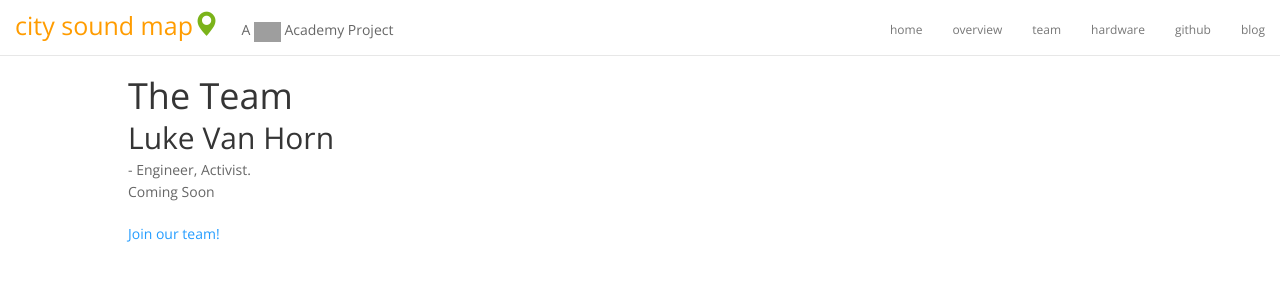
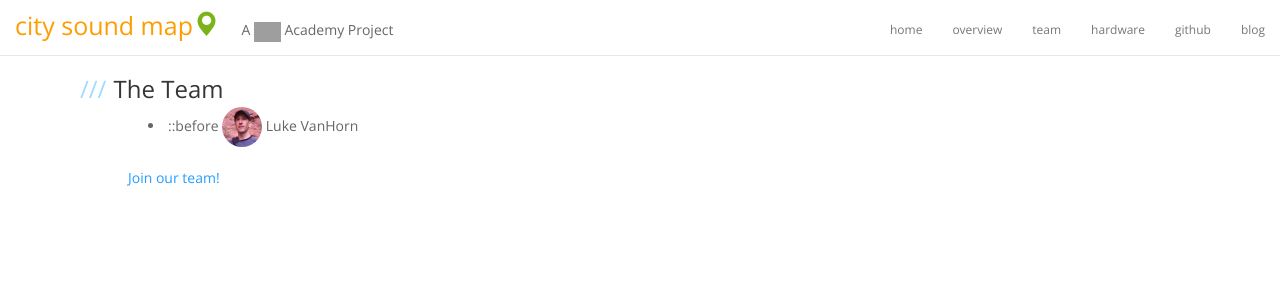
Before and after one commit to lukevanhorn/citysoundmap, a Jekyll site: the page built from team.html, in a window 1280 px wide. Shown: the top 300 px of the page. Built offline with Jekyll 4.4.1, drawn with Linux system fonts in a browser that asks for light colours; nearby versions of some CDN libraries; grey boxes are pictures that could not be loaded.

Commit message:
new pages

```diff
--- a/stylesheets/stylesheet.css
+++ b/stylesheets/stylesheet.css
@@ -42,6 +42,12 @@ h3 {
   box-sizing: border-box;
 }
 */
+
+.avatar {
+    width: 40px;
+    height: 40px;
+    border-radius: 20px;
+}
 
 p em {
   font-weight: bold;
--- a/team.html
+++ b/team.html
@@ -2,12 +2,13 @@
 layout: default
 title: City Sound Map
 ---
-    <h1>The Team</h1>
-
-    <h2>Luke Van Horn</h2> - Engineer, Activist.
-
-    <p>
-        Coming Soon
-    </p>
+    <h3>The Team</h3>
+    <ul>
+        <li>
+            ::before
+            <img class="avatar" alt="Luke VanHorn" src="{{ site.baseurl }}/images/luke.jpg">
+    	    Luke VanHorn
+    	</li>
+    </ul>
 
     <a href="mailto:luke@lukevanhorn.com">Join our team!</a>
```
Also changed, not shown: images/luke.jpg (added).
